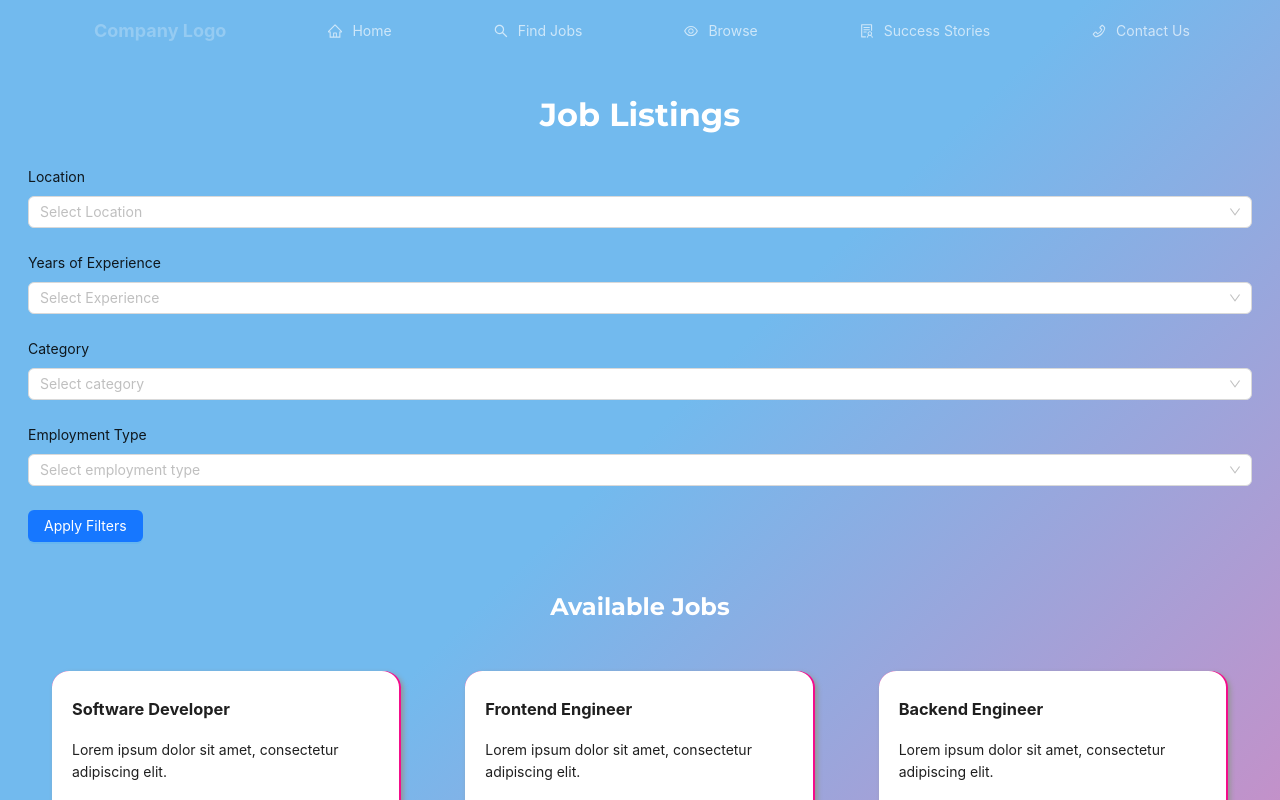
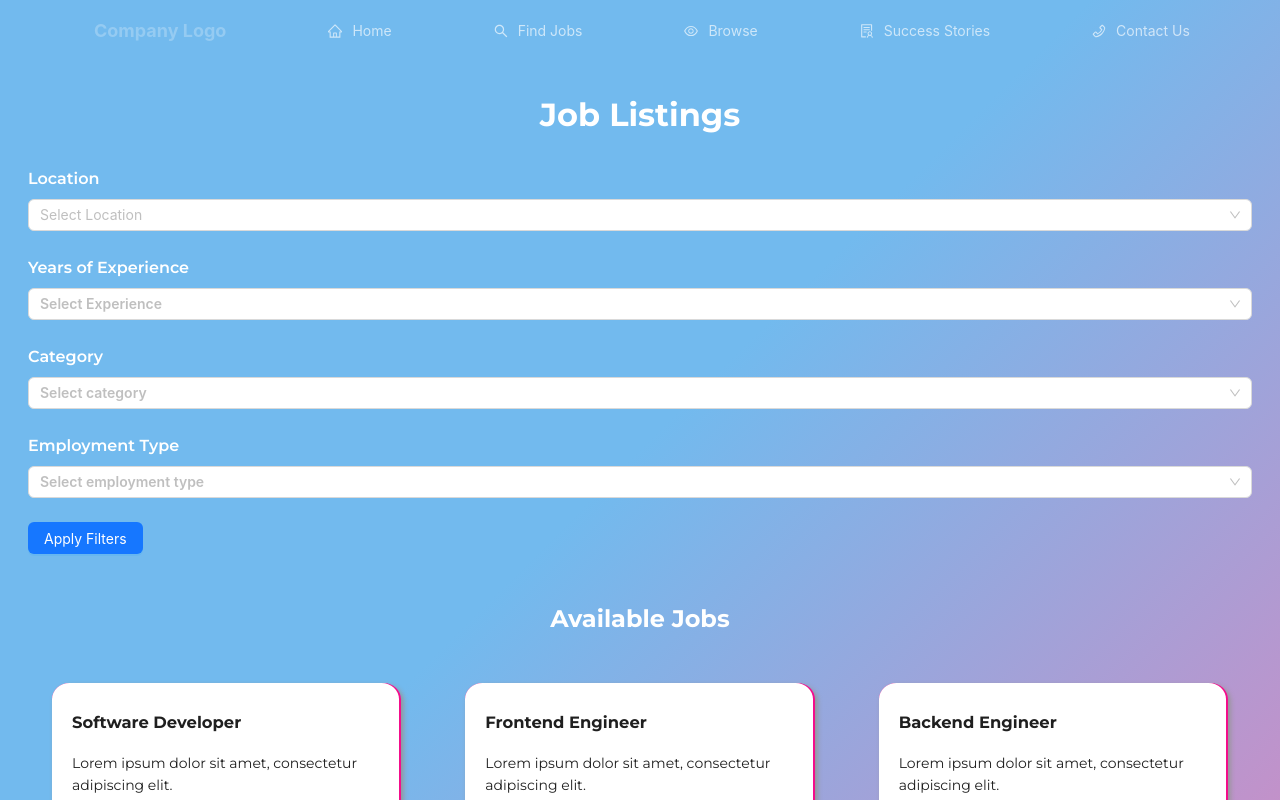
Before and after one commit to abhishekrathi16/job_listing, a React (Create React App) app: page / in a window 1280 px wide. Shown: the top 800 px of the page. Built offline with nearby package versions, Linux system fonts and the light colour scheme.

Commit message:
update: style changes

```diff
--- a/src/App.css
+++ b/src/App.css
@@ -32,3 +32,14 @@ h1 {
   padding: 20px;
   padding-top: 10px;
 }
+
+.job-item p{
+  font-family: "Montserrat", sans-serif;
+}
+
+.ant-form-item .ant-form-item-label >label {
+  color: white;
+  font-family: "Montserrat",sans-serif;
+  font-size: 1rem;
+  font-weight: 600;
+}
--- a/src/components/Filters.jsx
+++ b/src/components/Filters.jsx
@@ -26,7 +26,7 @@ const Filters = ({ onFilter }) => {
         </Select>
       </Form.Item>
       {/* Experience filter */}
-      <Form.Item name="experience" label="Years of Experience">
+      <Form.Item name="experience" label="Years of Experience" style={{fontWeight:600, color:"#fff", fontFamily:"Montserrat"}}>
         <Select placeholder="Select Experience">
           <Option value="0+">0+</Option>
           <Option value="1+">1+</Option>
@@ -36,7 +36,7 @@ const Filters = ({ onFilter }) => {
         </Select>
       </Form.Item>
       {/* Category type */}
-      <Form.Item name="category" label="Category">
+      <Form.Item name="category" label="Category" style={{fontWeight:600, color:"#fff", fontFamily:"Montserrat"}}>
         <Select placeholder="Select category">
           <Option value="Software Developer">Software Developer</Option>
           <Option value="Frontend Engineer">Frontend Engineer</Option>
@@ -52,7 +52,7 @@ const Filters = ({ onFilter }) => {
         </Select>
       </Form.Item>
       {/* Employment Type */}
-      <Form.Item name="type" label="Employment Type">
+      <Form.Item name="type" label="Employment Type" style={{fontWeight:600, color:"#fff", fontFamily:"Montserrat"}}>
         <Select placeholder="Select employment type">
           <Option value="Full-time">Full-time</Option>k
           <Option value="Internship">Internship</Option>
--- a/src/components/JobList.jsx
+++ b/src/components/JobList.jsx
@@ -26,7 +26,7 @@ const JobList = ({ jobs, currentPage, pageSize, onPageChange }) => {
           <List.Item key={job.id}>
             <div className="g">
               <div className="job-item">
-                <h3>{job.title}</h3>
+                <h3 style={{fontFamily:"Montserrat"}}>{job.title}</h3>
                 <p>{job.description}</p>
                 <p><span style={{fontWeight: 700}}>Location:</span> {job.location}</p>
                 <p><span style={{fontWeight: 700}}>Year of Experience:</span> {job.experience}</p>
```
